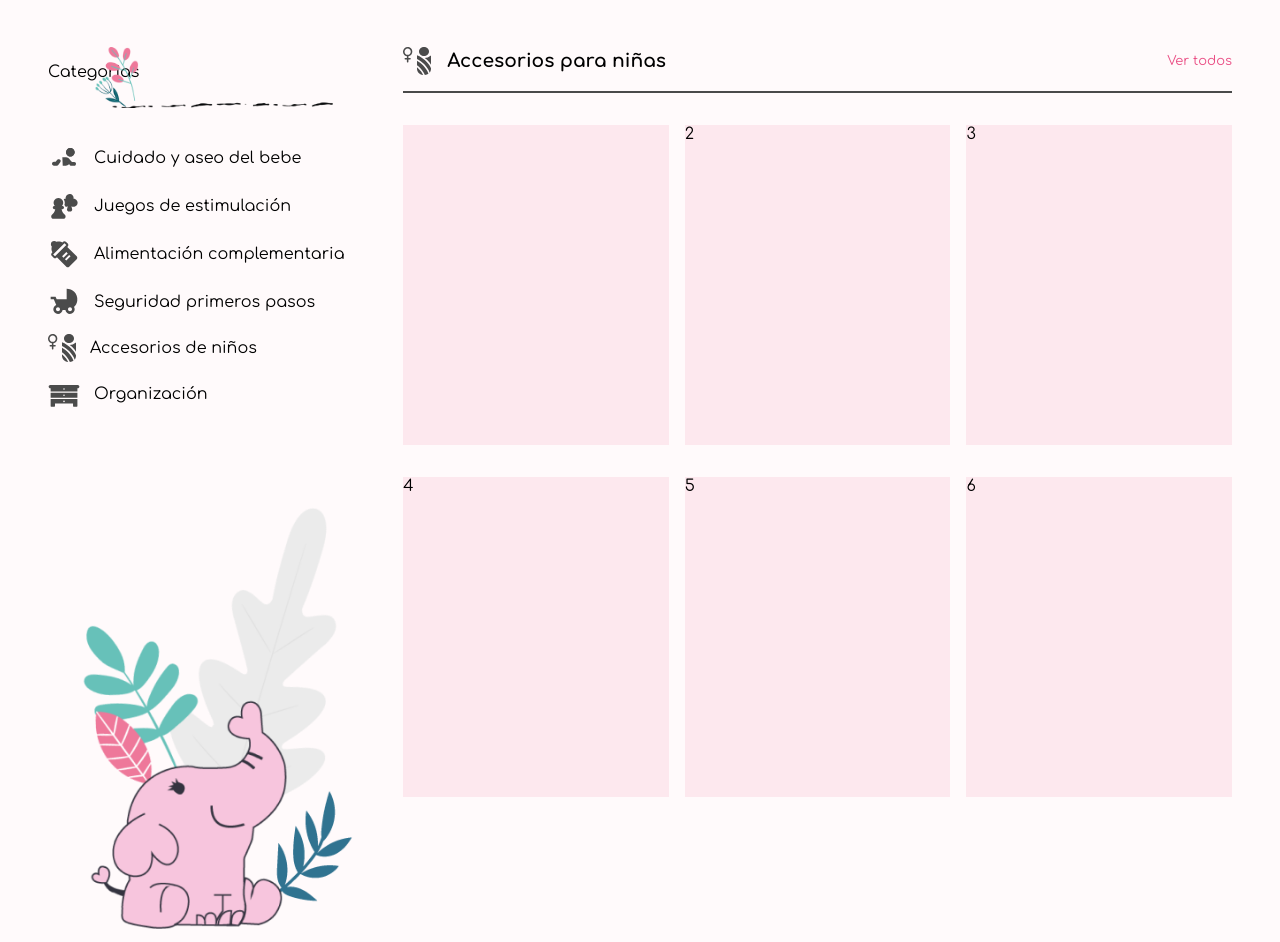
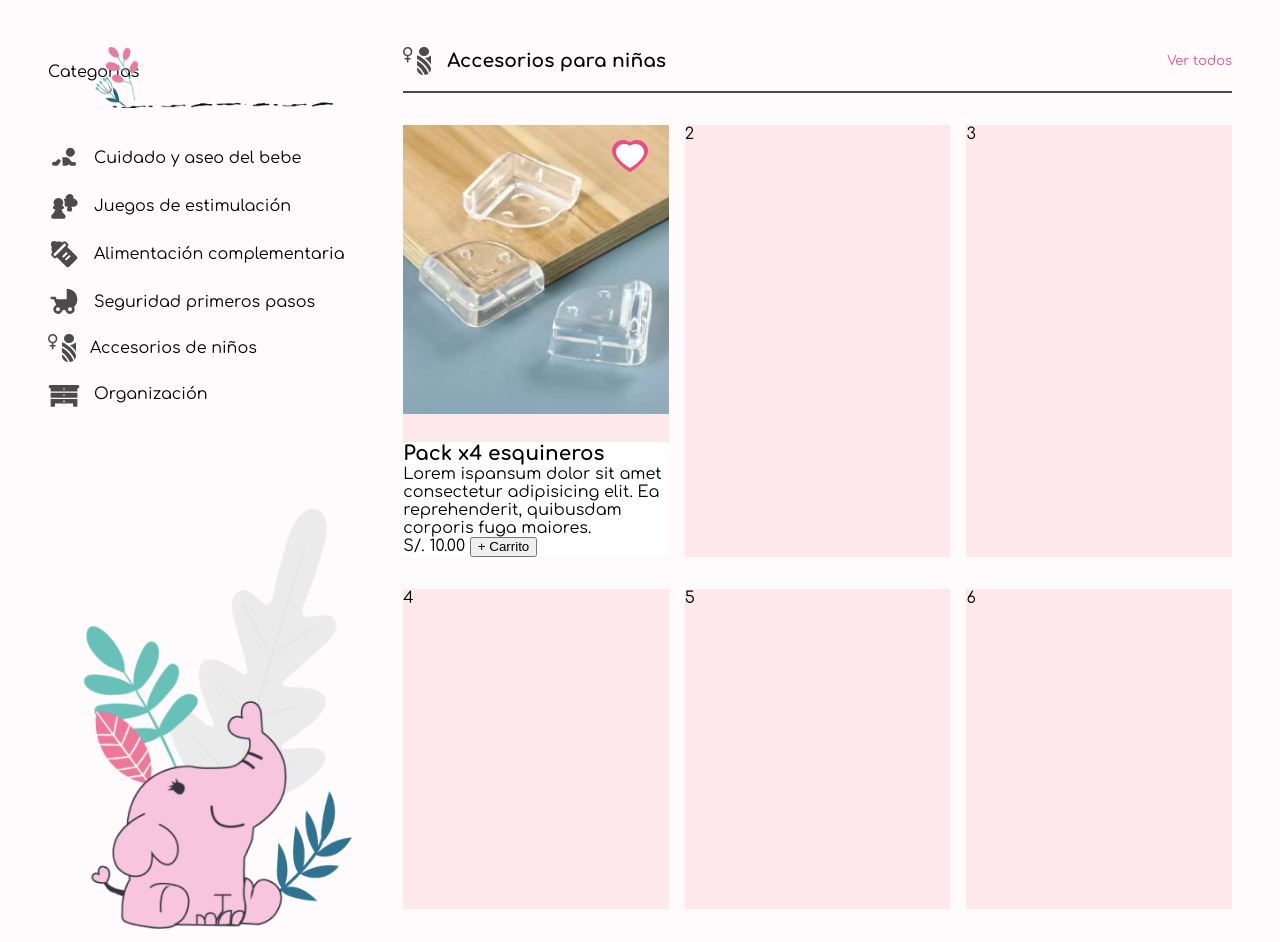
Before and after one commit to JimmyLoloy98/BabyStore, a website: page index.html in a window 1280 px wide. Shown: the part 1320-2262 px from the top of the page. Drawn offline with Linux system fonts and the light colour scheme.

Commit message:
feat: structure for card 2 component

```diff
--- a/index.html
+++ b/index.html
@@ -163,7 +163,7 @@
           </ul>
         </div>
         <div class='container-elephant-image'>
-          <img class='elephant-image' src="./images/elephant.png" alt="Elefante bebé">
+          <img src="./images/elephant.png" alt="Elefante bebé">
         </div>
       </aside>
 
@@ -181,7 +181,7 @@
 
         <div class='container-accesories-cards'>
           <div class='card-item-accesories'>
-            <!-- <div class='card-header'>
+            <div class='card-header'>
               <img class='card-image' src="./images/product1-image.png" alt="Producto 1" />
               <button class='card-heart-icon'>
                 <svg width="36" height="32" viewBox="0 0 36 32" fill="#fff" xmlns="http://www.w3.org/2000/svg">
@@ -189,17 +189,15 @@
                   <path d="M31.3262 8.84997C30.8917 7.89488 30.2652 7.02939 29.4818 6.30194C28.6978 5.57232 27.7734 4.99251 26.7589 4.59402C25.707 4.17917 24.5787 3.96683 23.4397 3.96932C21.8416 3.96932 20.2825 4.38476 18.9275 5.16948C18.6034 5.3572 18.2954 5.56338 18.0037 5.78802C17.712 5.56338 17.404 5.3572 17.0799 5.16948C15.7249 4.38476 14.1658 3.96932 12.5677 3.96932C11.417 3.96932 10.3019 4.17858 9.24845 4.59402C8.23062 4.99407 7.31328 5.56953 6.5256 6.30194C5.74115 7.02857 5.11451 7.89426 4.6812 8.84997C4.23063 9.84395 4.00049 10.8995 4.00049 11.9858C4.00049 13.0105 4.22091 14.0784 4.65851 15.1647C5.0248 16.0725 5.54992 17.0141 6.2209 17.965C7.28411 19.4698 8.74602 21.0393 10.5612 22.6303C13.5693 25.2675 16.5483 27.0893 16.6747 27.1632L17.4429 27.6309C17.7833 27.8371 18.2209 27.8371 18.5612 27.6309L19.3295 27.1632C19.4559 27.0862 22.4316 25.2675 25.4429 22.6303C27.2581 21.0393 28.72 19.4698 29.7832 17.965C30.4542 17.0141 30.9826 16.0725 31.3456 15.1647C31.7832 14.0784 32.0037 13.0105 32.0037 11.9858C32.0069 10.8995 31.7768 9.84395 31.3262 8.84997Z"/>
                 </svg>
               </button>
-              <button class='card-button' type='button'>
-                <svg width="28" height="32" viewBox="0 0 28 32" fill="none" xmlns="http://www.w3.org/2000/svg">
-                  <path fill-rule="evenodd" clip-rule="evenodd" d="M19 7C19 5.67392 18.4732 4.40215 17.5355 3.46447C16.5979 2.52678 15.3261 2 14 2C12.6739 2 11.4021 2.52678 10.4645 3.46447C9.52678 4.40215 9 5.67392 9 7V8H19V7ZM21 7V8H28V28C28 29.0609 27.5786 30.0783 26.8284 30.8284C26.0783 31.5786 25.0609 32 24 32H4C2.93913 32 1.92172 31.5786 1.17157 30.8284C0.421427 30.0783 0 29.0609 0 28V8H7V7C7 5.14348 7.7375 3.36301 9.05025 2.05025C10.363 0.737498 12.1435 0 14 0C15.8565 0 17.637 0.737498 18.9497 2.05025C20.2625 3.36301 21 5.14348 21 7ZM26 28V10H2V28C2 28.5304 2.21071 29.0391 2.58579 29.4142C2.96086 29.7893 3.46957 30 4 30H24C24.5304 30 25.0391 29.7893 25.4142 29.4142C25.7893 29.0391 26 28.5304 26 28ZM14 15.986C17.328 12.564 25.65 18.552 14 26.25C2.35 18.55 10.672 12.564 14 15.986Z" fill="#EA4C83"/>
-                </svg>
-                <p>Agregar al carrito</p>
-              </button>
             </div>
             <div class='card-description'>
               <h3>Pack x4 esquineros</h3>
-              <p>S/. 10.00</p>
-            </div> -->
+              <span>Lorem ispansum dolor sit amet consectetur adipisicing elit. Ea reprehenderit, quibusdam corporis fuga maiores.</span>
+              <div class='card-footer'>
+                <span>S/. 10.00</span>
+                <button>+ Carrito</button>
+              </div>
+            </div>
           </div>
           <div class='card-item-accesories'>2</div>
           <div class='card-item-accesories'>3</div>
```
